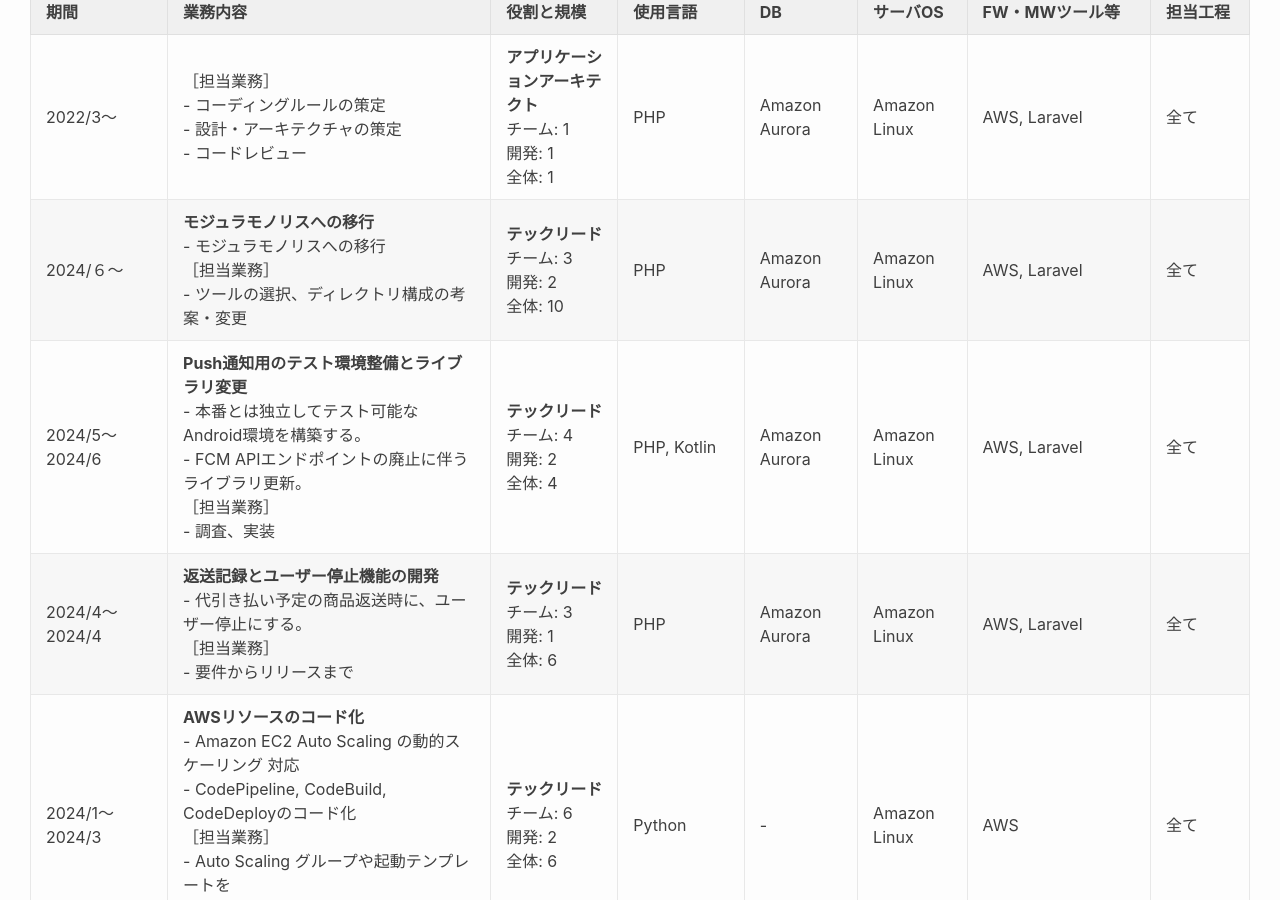
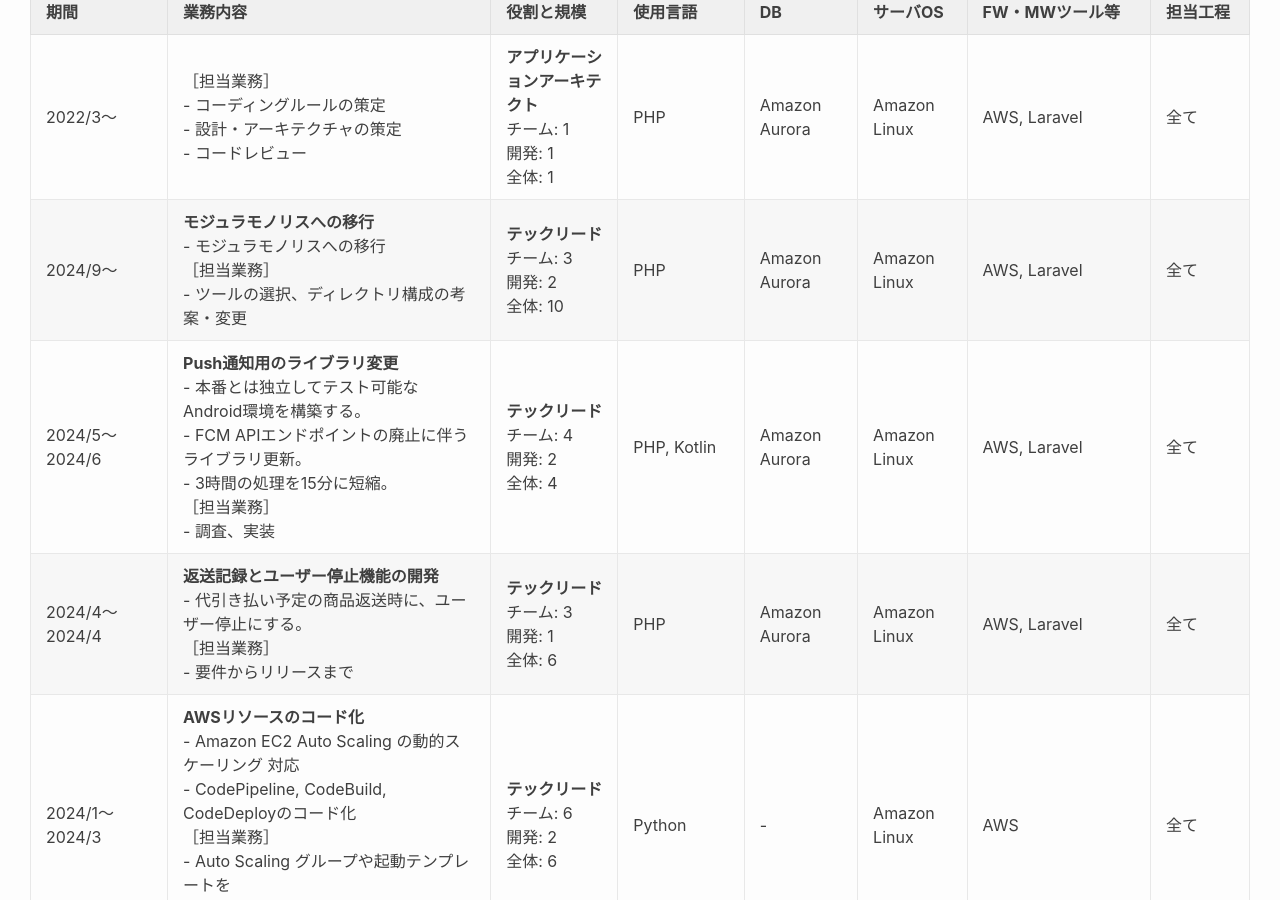
Before and after one commit to takaharu-niki/takaharu-niki.github.io, a Jekyll site: the page built from index.md, in a window 1280 px wide and 900 px high, scrolled down 1610 px. Built offline with Jekyll 4.4.1, drawn with Linux system fonts in a browser that asks for light colours.

Commit message:
Update index.md

```diff
--- a/index.md
+++ b/index.md
@@ -67,8 +67,8 @@ Docker, Jenkins, Fluentd, Ansible, Nginx, Apache, Gulp, Webpack, SASS
 | 期間              | 業務内容                                                                                                                                                                                                                                                                                                                                                                                                              | 役割と規模            | 使用言語           | DB            | サーバOS   | FW・MWツール等                                                                                     | 担当工程 |
 |-------------------|-----------------------------------------------------------------------------------------------------------------------------------------------------------------------------------------------------------------------------------------------------------------------------------------------------------------------------------------------------------------------------------------------------------------------|-----------------------|-------------------|---------------|------------|---------------------------------------------------------------------------------------------------|----------|
 | 2022/3〜  | ［担当業務］ <br>- コーディングルールの策定 <br>- 設計・アーキテクチャの策定<br>- コードレビュー| **アプリケーションアーキテクト** <br>チーム: 1<br>開発: 1<br>全体: 1 | PHP  | Amazon Aurora             | Amazon Linux          | AWS, Laravel | 全て     |
-| 2024/６〜 | **モジュラモノリスへの移行**<br>- モジュラモノリスへの移行<br>［担当業務］<br>- ツールの選択、ディレクトリ構成の考案・変更　| **テックリード** <br>チーム: 3<br>開発: 2<br>全体: 10 | PHP | Amazon Aurora              | Amazon Linux          | AWS, Laravel | 全て     |
-| 2024/5〜2024/6  | **Push通知用のテスト環境整備とライブラリ変更**<br>- 本番とは独立してテスト可能なAndroid環境を構築する。<br>- FCM APIエンドポイントの廃止に伴うライブラリ更新。<br>［担当業務］<br>- 調査、実装　| **テックリード** <br>チーム: 4<br>開発: 2<br>全体: 4 | PHP, Kotlin | Amazon Aurora              | Amazon Linux          | AWS, Laravel | 全て     |
+| 2024/9〜 | **モジュラモノリスへの移行**<br>- モジュラモノリスへの移行<br>［担当業務］<br>- ツールの選択、ディレクトリ構成の考案・変更　| **テックリード** <br>チーム: 3<br>開発: 2<br>全体: 10 | PHP | Amazon Aurora              | Amazon Linux          | AWS, Laravel | 全て     |
+| 2024/5〜2024/6  | **Push通知用のライブラリ変更**<br>- 本番とは独立してテスト可能なAndroid環境を構築する。<br>- FCM APIエンドポイントの廃止に伴うライブラリ更新。<br>- 3時間の処理を15分に短縮。<br>［担当業務］<br>- 調査、実装　| **テックリード** <br>チーム: 4<br>開発: 2<br>全体: 4 | PHP, Kotlin | Amazon Aurora              | Amazon Linux          | AWS, Laravel | 全て     |
 | 2024/4〜2024/4  | **返送記録とユーザー停止機能の開発**<br>- 代引き払い予定の商品返送時に、ユーザー停止にする。 <br>［担当業務］<br>- 要件からリリースまで| **テックリード** <br>チーム: 3<br>開発: 1<br>全体: 6 | PHP  | Amazon Aurora              | Amazon Linux          | AWS, Laravel | 全て     |
 | 2024/1〜2024/3  | **AWSリソースのコード化**<br>- Amazon EC2 Auto Scaling の動的スケーリング 対応 <br>- CodePipeline, CodeBuild, CodeDeployのコード化 <br>［担当業務］ <br>- Auto Scaling グループや起動テンプレートを<br>クラウドフォーメーション（CDK）で管理| **テックリード** <br>チーム: 6<br>開発: 2<br>全体: 6 | Python  | -             | Amazon Linux          | AWS | 全て     |
 | 2023/12〜2023/12  | **Laravelのアップグレード**<br>Laravelアップグレードにおける計画と実行。<br>［担当業務］<br>- 自動ツールLaravel Shiftの採用と実行<br>- Laravel Upgrade Guideに基づいた確認と修正。<br>- カナリアリリースを用いた影響を抑えたリリースの実施<br>postメソッドのAjax通信やモバイルアプリに不具合が発生した。<br>原因はセッションとキャッシュ用に同一ストレージを採用していると、<br>アプリケーションはキャッシュを通してセッションデータを取得するが、<br>キャッシュのキーに付与するプレフィックス変更を許容していたため。 | **テックリード** <br>チーム: 3<br>開発: 1<br>全体: 3 | PHP  | Amazon Aurora             | Amazon Linux          | Laravel                                                                                           | 全て     |
```
